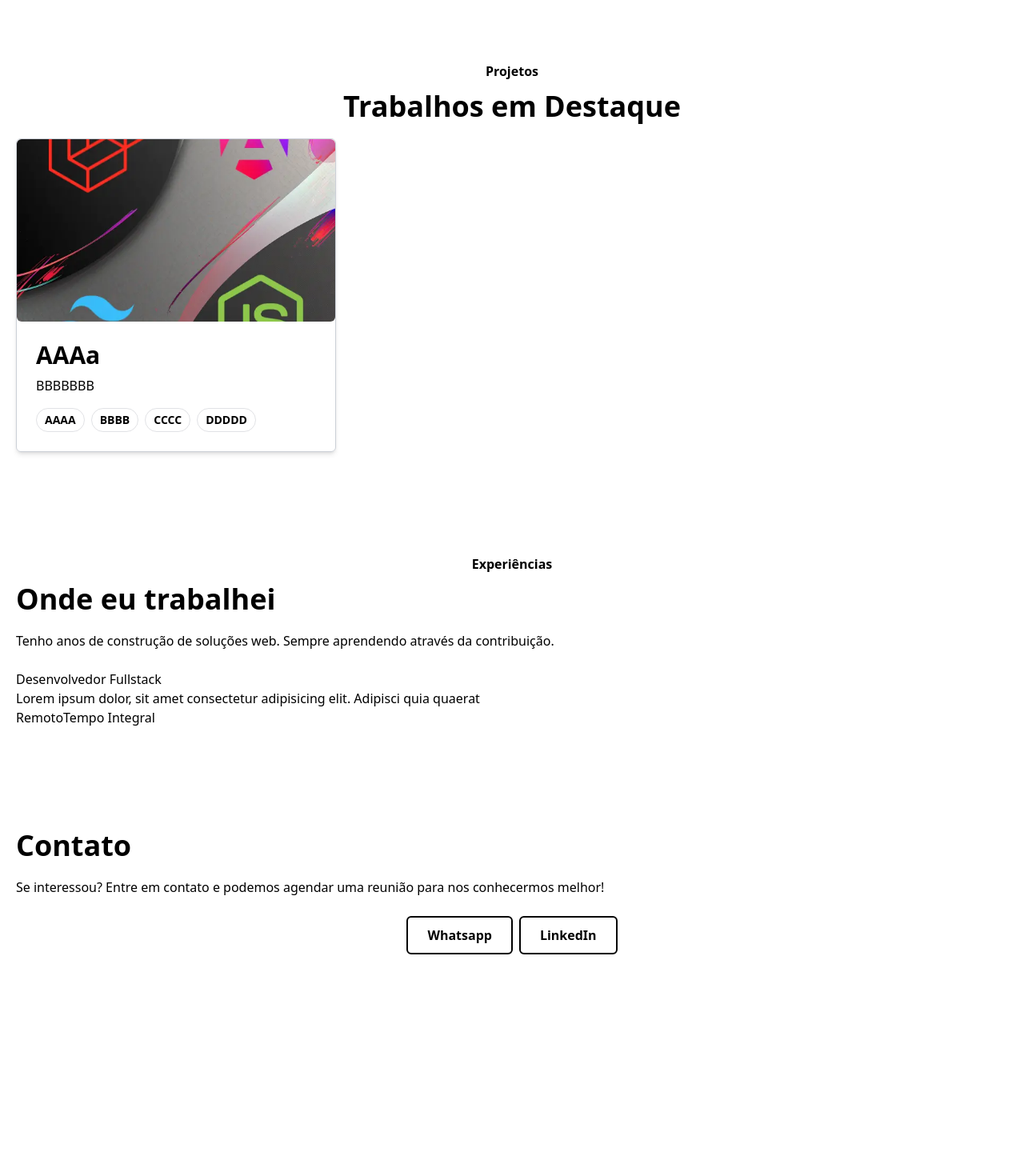
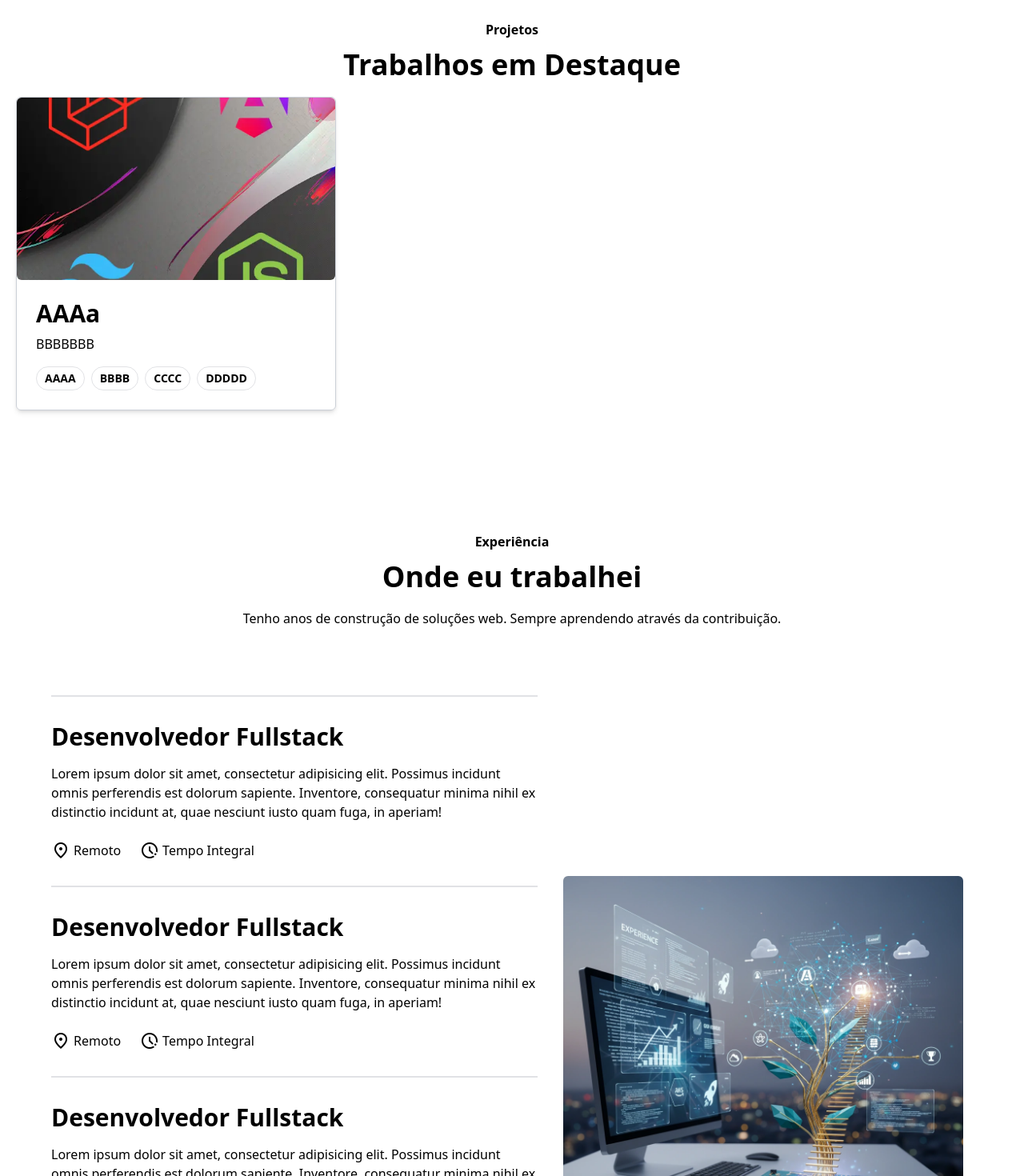
Before and after one commit to matheussilva2/Portfolio, an Angular app: page / in a window 1280 px wide. Shown: the part 1600-3070 px from the top of the page at 80% size. Before the commit the page ends 2857 px from the top, so only its background shows below. Built offline with nearby package versions, Linux system fonts and the light colour scheme.

Commit message:
feat: experiences section

```diff
--- a/src/app/screens/home/home.html
+++ b/src/app/screens/home/home.html
@@ -21,7 +21,7 @@
     <app-section-link url="#" label="Meu Linkedin &gt;" class="mx-auto" />
 </app-section-container>
 
-<app-section-container class="d-flex flex-row items-center gap-8 md:px-16">
+<app-section-container class="flex flex-row items-center gap-8 md:px-16">
     <div class="flex-1 text-center md:text-left">
         <app-section-title>Tecnologias que uso na criação de aplicações modernas</app-section-title>
         <app-section-description>
@@ -41,8 +41,8 @@
 <app-section-container id="#projects" class="text-center">
     <app-section-small-title>Projetos</app-section-small-title>
     <app-section-title>Trabalhos em Destaque</app-section-title>
-
-    @for (project of myProjects; track $index) {
+    <div class="grid grid-cols-1 md:grid-cols-3 gap-2">
+        @for (project of my_projects; track $index) {
             <app-project-card
                 [title]="project.title"
                 [description]="project.description"
@@ -50,32 +50,41 @@
                 [image_url]="project.image_url"
             />
         }
+    </div>
 </app-section-container>
 
-<app-section-container>
-    <app-section-small-title>Experiências</app-section-small-title>
+<app-section-container class="md:px-16">
+    <div class="text-center">
+        <app-section-small-title>Experiência</app-section-small-title>
         <app-section-title>Onde eu trabalhei</app-section-title>
         <app-section-description>
             Tenho anos de construção de soluções web. Sempre aprendendo através da contribuição.
         </app-section-description>
-
-    <div>
-        <span>Desenvolvedor Fullstack</span>
-        <p>Lorem ipsum dolor, sit amet consectetur adipisicing elit. Adipisci quia quaerat</p>
-        <div>
-            <span>Remoto</span>
-            <span>Tempo Integral</span>
+    </div>
+    <div class="flex flex-row items-center gap-8 mt-15">
+        <div class="max-w-152">
+            @for (experience of my_experiences; track $index) {
+                <app-experience-card
+                    [title]="experience.title"
+                    [description]="experience.description"
+                    [location]="experience.location"
+                    [schedule]="experience.schedule"
+                />
+            }
+        </div>
+        <div class="flex-1">
+        <img src="/images/experiences.webp" class="w-125 max-w-full rounded-md" />
     </div>
     </div>
 </app-section-container>
 
-<app-section-container id="#contact">
+<app-section-container id="#contact" class="text-center">
     <app-section-title>Contato</app-section-title>
     <app-section-description>
         Se interessou? Entre em contato e podemos agendar uma reunião para nos conhecermos melhor!
     </app-section-description>
     <div class="flex justify-center gap-2">
-        <app-section-link url="#" label="Whatsapp" />
-        <app-section-link url="#" label="LinkedIn" />
+        <app-section-link url="https://wa.me/+5582981169879" label="Whatsapp" target="_blank" />
+        <app-section-link url="https://www.linkedin.com/in/matheus-silva1/" label="LinkedIn" target="_blank" />
     </div>
 </app-section-container>
--- a/src/app/screens/home/home.ts
+++ b/src/app/screens/home/home.ts
@@ -6,13 +6,16 @@ import { SectionContainer } from "../../components/shared/section-container/sect
 import { SectionLink } from "../../components/shared/section-link/section-link";
 import { ProjectCard } from "../../components/shared/project-card/project-card";
 import { PROJECTS } from "../../core/constants/projects";
+import { ExperienceCard } from "../../components/shared/experience-card/experience-card";
+import { EXPERIENCES } from "../../core/constants/experiences";
 
 @Component({
     selector: 'app-home',
-    imports: [SectionSmallTitle, SectionTitle, SectionDescription, SectionContainer, SectionLink, ProjectCard],
+    imports: [SectionSmallTitle, SectionTitle, SectionDescription, SectionContainer, SectionLink, ProjectCard, ExperienceCard],
     templateUrl: './home.html',
     styleUrl: './home.css'
 })
 export class Home {
-    protected readonly myProjects = PROJECTS;
+    protected readonly my_projects = PROJECTS;
+    protected readonly my_experiences = EXPERIENCES;
 }
```
Lines whose indentation alone changed are shown as unchanged.
